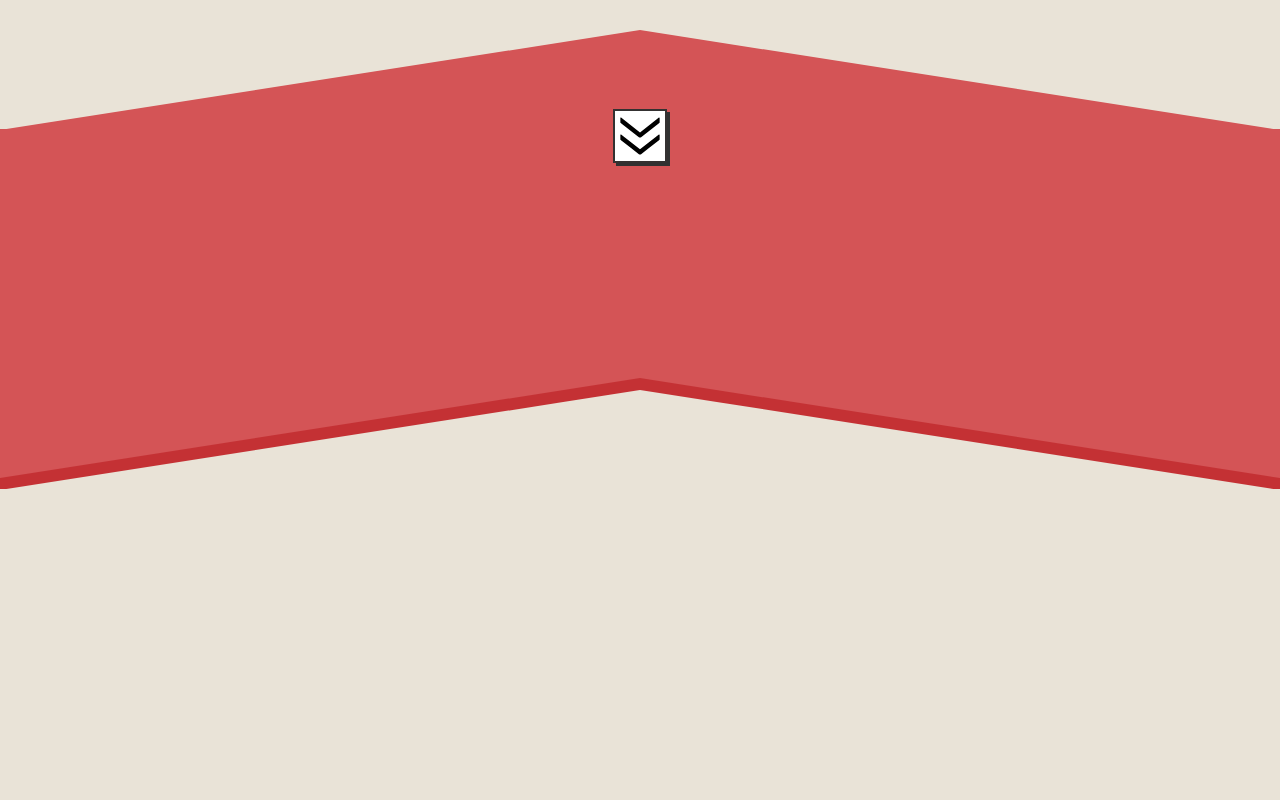
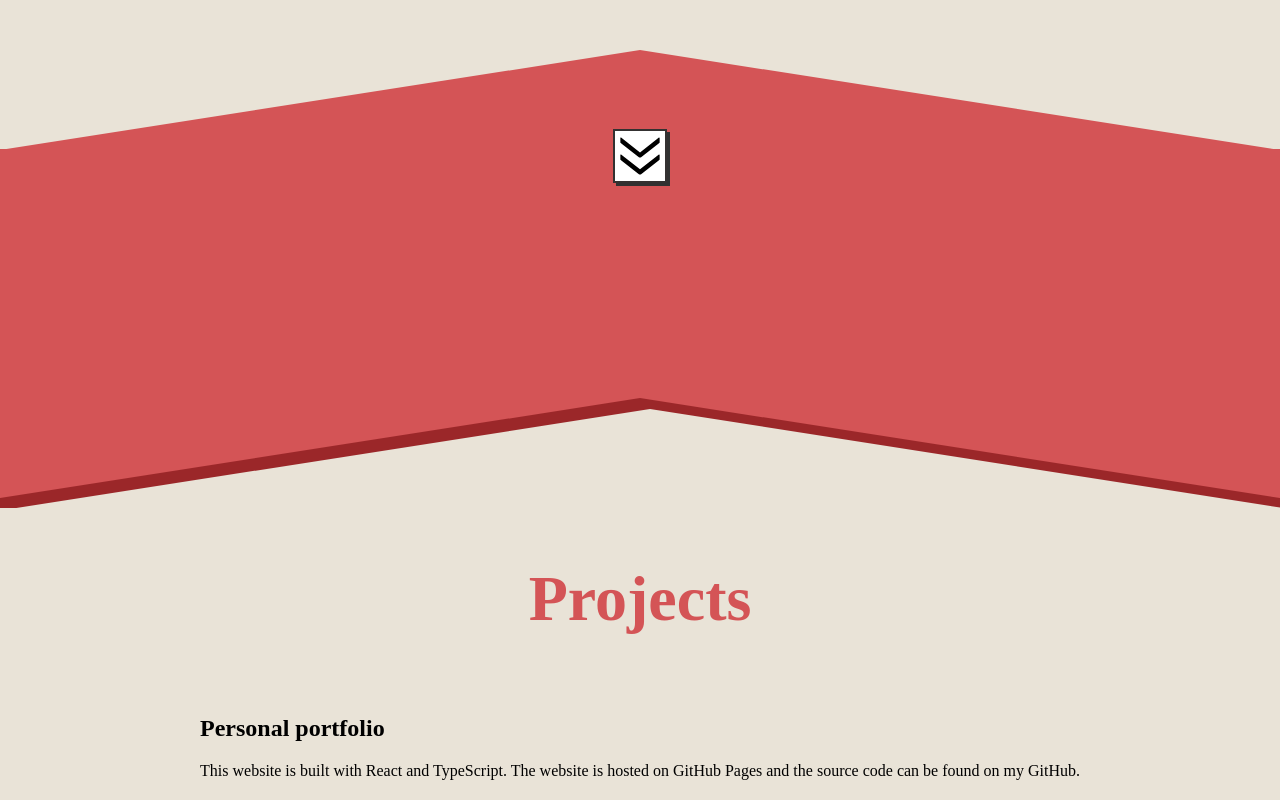
Before and after one commit to jaakko0354/portfolio, a React (Vite) app: page / in a window 1280 px wide. Shown: the part 360-1160 px from the top of the page. Built offline with nearby package versions, Linux system fonts and the light colour scheme.

Commit message:
made some changes to triangle shadow and refactored code

```diff
--- a/src/App.tsx
+++ b/src/App.tsx
@@ -1,9 +1,6 @@
-import Background from './components/Background'
+import Base from "./components/Base";
 function App() {
-
-  return (
-      <Background/>
-  )
+  return <Base />;
 }
 
-export default App
+export default App;
--- a/src/components/Background.tsx
+++ /dev/null
@@ -1,70 +0,0 @@
-import { useEffect, useRef, useState } from "react";
-import "../styles/Background.scss";
-import { Avatar } from "antd";
-import cvkuva from "../assets/cv-kuva.jpg";
-import Projects from "./Projects";
-import { Triangle } from "./Triangle";
-
-export default function Background() {
-  const projectsRef = useRef<HTMLDivElement>(null);
-
-  const [scrollY, setScrollY] = useState(0);
-  const [showAvatar, setShowAvatar] = useState(true);
-  const [showProjecs, setShowProjects] = useState(false);
-  const [isActive, setIsActive] = useState(false);
-
-  //https://stackoverflow.com/a/71682214
-  useEffect(() => {
-    const handleScroll = () => {
-      setScrollY(window.scrollY);
-      setShowAvatar(window.scrollY < 550);
-      if (window.scrollY > 350 && window.scrollY < 1100) {
-        setShowProjects(true);
-      } else {
-        setShowProjects(false);
-      }
-    };
-    handleScroll();
-    window.addEventListener("scroll", handleScroll);
-    return () => {
-      window.removeEventListener("scroll", handleScroll);
-    };
-  }, []);
-
-  const avatarClick = () => {
-    setIsActive(!isActive);
-  };
-
-  return (
-    <div className="background-color">
-      {showAvatar ? (
-        <div className="avatar-container">
-          <div
-            className={`profile-picture ${isActive ? "active" : ""}`}
-            onClick={() => avatarClick()}
-          >
-            <Avatar size={300} src={cvkuva} className="front" />
-            <div className="back " />
-          </div>
-          <div className="info-ball" onClick={() => avatarClick()} />
-          <p className="info-text" onClick={() => avatarClick()}>
-            About me
-          </p>
-        </div>
-      ) : (
-        <div className="avatar-placeholder" />
-      )}
-
-      <Triangle />
-
-      {showProjecs ? (
-        <Projects ref={projectsRef} scrollY={scrollY} />
-      ) : (
-        <div className="projects-placeholder" />
-      )}
-      <Triangle />
-      <div style={{ height: "450px" }}></div>
-      <Triangle />
-    </div>
-  );
-}
--- /dev/null
+++ b/src/components/Base.tsx
@@ -0,0 +1,72 @@
+import { useEffect, useRef, useState } from "react";
+import "../styles/Base.scss";
+import { Avatar } from "antd";
+import cvkuva from "../assets/cv-kuva.jpg";
+import Projects from "./Projects";
+import { Triangle } from "./Triangle";
+
+export default function Base() {
+  const projectsRef = useRef<HTMLDivElement>(null);
+
+  const [isProjecsVisible, setIsProjectsVisible] = useState(false);
+  const [isActive, setIsActive] = useState(false);
+  const [scrollY, setScrollY] = useState(0);
+
+  useEffect(() => {
+    if (scrollY >= 500) {
+      setIsProjectsVisible(true);
+    }
+  }, [scrollY]);
+
+  //https://stackoverflow.com/a/71682214
+  useEffect(() => {
+    const handleScroll = () => {
+      setScrollY(window.scrollY);
+    };
+    handleScroll();
+    window.addEventListener("scroll", handleScroll);
+    return () => {
+      window.removeEventListener("scroll", handleScroll);
+    };
+  }, []);
+
+  const avatarClick = () => {
+    setIsActive(!isActive);
+  };
+
+  const onMoveToSection = (ref: React.RefObject<HTMLDivElement>) => {
+    if (ref.current) {
+      const top = ref.current.offsetTop - ref.current.clientHeight;
+      window.scrollTo({ top, behavior: "smooth" });
+    }
+  };
+
+  return (
+    <div className="background-color">
+      <div className="avatar-container">
+        <div
+          className={`profile-picture ${isActive ? "active" : ""}`}
+          onClick={() => avatarClick()}
+        >
+          <Avatar size={300} src={cvkuva} className="front" />
+          <div className="back " />
+        </div>
+        <div className="info-ball" onClick={() => avatarClick()} />
+        <p className="info-text" onClick={() => avatarClick()}>
+          About me
+        </p>
+      </div>
+
+      <div>
+        <Triangle onClick={() => onMoveToSection(projectsRef)} />
+
+        <div ref={projectsRef}>
+          <Projects />
+        </div>
+        <Triangle onClick={() => onMoveToSection(projectsRef)} />
+        <div style={{ height: "270px" }}></div>
+        <Triangle onClick={() => onMoveToSection(projectsRef)} />
+      </div>
+    </div>
+  );
+}
--- a/src/components/Projects.tsx
+++ b/src/components/Projects.tsx
@@ -1,40 +1,8 @@
 import "../styles/Projects.scss";
-import { forwardRef } from "react";
 
-interface ProjectsProps {
-  scrollY: number;
-}
-
-const Projects = forwardRef<HTMLDivElement, ProjectsProps>(
-  ({ scrollY }, ref) => {
-    const projectsOpacity = () => {
-      const fadeInStart = 350;
-      const fadeInEnd = 500;
-      const fadeOutStart = 550;
-      const fadeOutEnd = 700;
-      if (scrollY < fadeInStart) {
-        return 0;
-      } else if (scrollY < fadeInEnd) {
-        return (scrollY - fadeInStart) / (fadeInEnd - fadeInStart); // Fade in
-      } else if (scrollY < fadeOutStart) {
-        return 1; // Fully visible
-      } else if (scrollY < fadeOutEnd) {
-        return 1 - (scrollY - fadeOutStart) / (fadeOutEnd - fadeOutStart); // Fade out
-      } else {
-        return 0;
-      }
-    };
-    const projectsTranslateY = scrollY * 0.7;
-
+const Projects = () => {
   return (
-      <div
-        className="projects-container"
-        style={{
-          opacity: projectsOpacity(),
-          transform: `translateY(-${projectsTranslateY}px)`,
-        }}
-        ref={ref}
-      >
+    <div className="projects-container">
       <div className="projects-title">
         <h1>Projects</h1>
       </div>
@@ -54,7 +22,6 @@ const Projects = forwardRef<HTMLDivElement, ProjectsProps>(
       </div>
     </div>
   );
-  }
-);
+};
 
 export default Projects;
--- a/src/components/Triangle.tsx
+++ b/src/components/Triangle.tsx
@@ -1,17 +1,11 @@
 import { DoubleRightOutlined } from "@ant-design/icons";
-import "../styles/Background.scss";
+import "../styles/Triangle.scss";
 
-export const Triangle = () => {
+export const Triangle = ({ onClick }: { onClick?: () => void }) => {
   return (
-    <div>
-      <div
-        className="background-triangle"
-        style={{ transform: `translateY(-${scrollY * 0.4}px)` }}
-      />
-      <div
-        className="background-square"
-        style={{ transform: `translateY(-${scrollY * 0.4}px)` }}
-      >
+    <div style={{ marginBottom: "20px", marginTop: "20px" }}>
+      <div className="background-triangle" />
+      <div className="background-square">
         <DoubleRightOutlined
           rotate={90}
           style={{
@@ -19,9 +13,7 @@ export const Triangle = () => {
             color: "black",
           }}
           className="down-arrow"
-          onClick={() => {
-            document.documentElement.scrollTo({ top: 520, behavior: "smooth" });
-          }}
+          onClick={onClick}
         />
         <div className="background-bottom-triangle" />
         <div className="background-bottom-triangle-box" />
--- a/src/styles/Background.scss
+++ b/src/styles/Base.scss
@@ -2,13 +2,11 @@ body,
 html {
   margin: 0;
   padding: 0;
-  width: 100%;
+  background: #e9e3d7;
 }
 
 .background-color {
-  background: #e9e3d7;
   display: flex;
-  min-height: 100%;
   flex-direction: column;
   align-items: center;
   overflow-y: hidden;
@@ -76,12 +74,9 @@ html {
 .profile-picture.active {
   transform: rotateY(180deg);
 }
-.avatar-placeholder {
-  height: 390px;
-}
 
 .projects-placeholder {
-  height: 600px;
+  height: 270px;
 }
 
 .info-ball {
@@ -121,57 +116,6 @@ html {
   text-align: center;
 }
 
-.background-triangle {
-  height: 0;
-  width: 0;
-  border-left: 50vw solid transparent;
-  border-right: 50vw solid transparent;
-  border-bottom: 100px solid #d45456;
-  overflow-x: hidden;
-  display: flex;
-  align-items: center;
-  margin-bottom: -1px;
-  position: relative;
-  z-index: 20;
-}
-.background-bottom-triangle {
-  height: 0;
-  width: 0;
-  border-left: 50vw solid #d45456;
-  border-right: 50vw solid #d45456;
-  border-bottom: 100px solid darken(#d45456, 10%);
-  position: absolute;
-  bottom: 1px;
-  z-index: 2;
-}
-.background-bottom-triangle-shadow {
-  height: 0;
-  width: 0;
-  bottom: -11px;
-  border-left: 50vw solid transparent;
-  border-right: 50vw solid transparent;
-  border-bottom: 100px solid #e9e3d7;
-  position: absolute;
-  z-index: 3;
-}
-.background-bottom-triangle-box {
-  height: 110px;
-  width: 100vw;
-  background-color: darken(#d45456, 10%);
-  position: absolute;
-  bottom: -10px;
-  z-index: 1;
-}
-.background-square {
-  height: 350px;
-  width: 100vw;
-  background: #d45456;
-  display: flex;
-  align-items: center;
-  justify-content: center;
-  position: relative;
-  z-index: 21;
-}
 
 .down-arrow {
   position: absolute;
--- a/src/styles/Projects.scss
+++ b/src/styles/Projects.scss
@@ -1,13 +1,23 @@
+@keyframes fadeIn {
+  from {
+    opacity: 0;
+    transform: translateY(200px);
+  }
+  to {
+    opacity: 1;
+    transform: translateY(0);
+  }
+}
+
 .projects-container {
   display: flex;
   flex-direction: column;
   align-items: center;
   justify-content: center;
-  margin-top:0px;
+  margin-bottom: 100px;
   width: 100%;
-  max-width: 1200px;
-  padding: 0 1rem;
-  height: 600px;
+  opacity: 0;
+  animation: fadeIn 1s forwards;
 }
 
 .projects-title {
--- /dev/null
+++ b/src/styles/Triangle.scss
@@ -0,0 +1,51 @@
+  .background-triangle {
+    height: 0;
+    width: 0;
+    border-left: 50vw solid transparent;
+    border-right: 50vw solid transparent;
+    border-bottom: 100px solid #d45456;
+    overflow-x: hidden;
+    display: flex;
+    align-items: center;
+    margin-bottom: -1px;
+    position: relative;
+    z-index: 20;
+  }
+  .background-bottom-triangle {
+    border-left: 50vw solid #d45456;
+    border-right: 50vw solid #d45456;
+    border-bottom: 100px solid darken(#d45456, 20%);
+    position: absolute;
+    bottom: 1px;
+    z-index: 2;
+  }
+  .background-bottom-triangle-shadow {
+    height: 0;
+    width: 0;
+    bottom: -10px;
+    border-left: 50vw solid transparent;
+    border-right: 50vw solid transparent;
+    border-bottom: 100px solid #e9e3d7;
+    position: absolute;
+    left: 10px;
+    z-index: 3;
+  }
+  .background-bottom-triangle-box {
+    height: 110px;
+    width: 100vw;
+    background-color: darken(#d45456, 20%);
+    position: absolute;
+    bottom: -9px;
+    z-index: 1;
+  }
+
+  .background-square {
+    height: 350px;
+    width: 100vw;
+    background: #d45456;
+    display: flex;
+    align-items: center;
+    justify-content: center;
+    position: relative;
+    z-index: 21;
+  }
```
Lines whose indentation alone changed are shown as unchanged.
